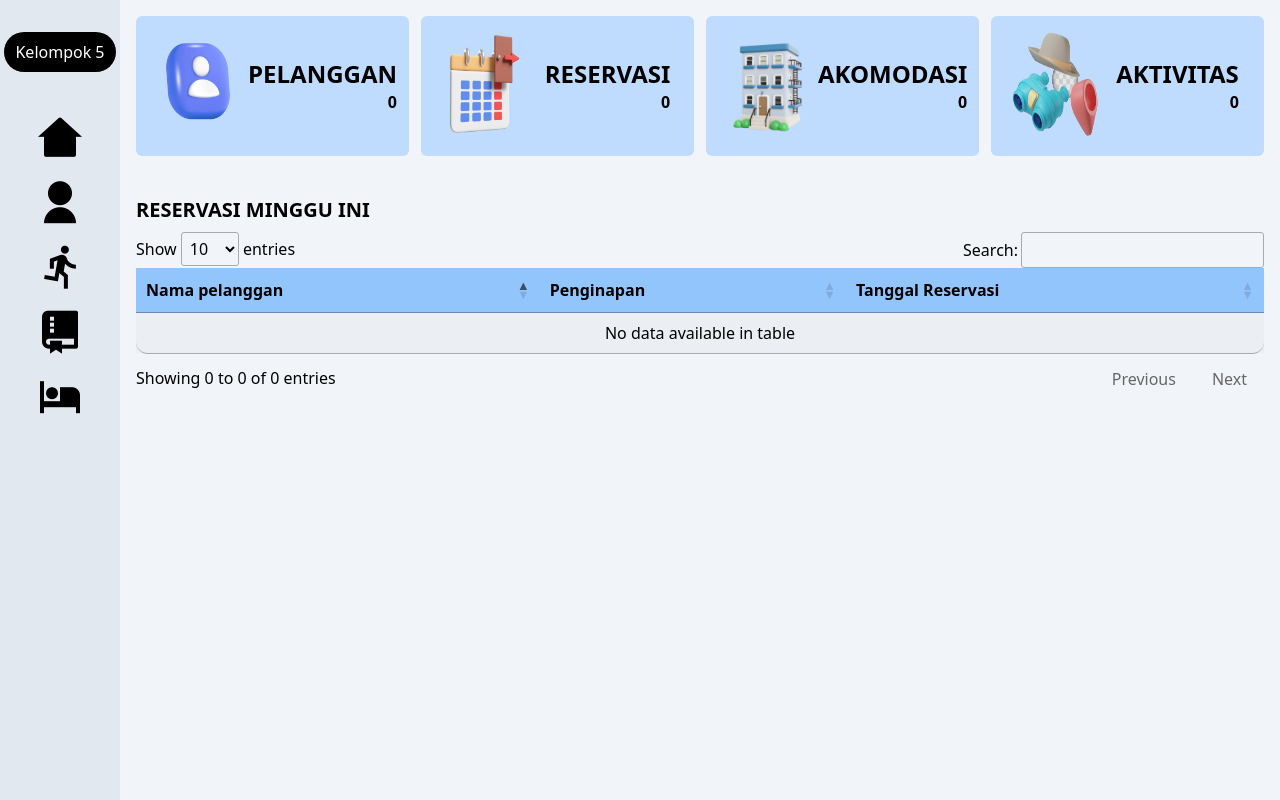
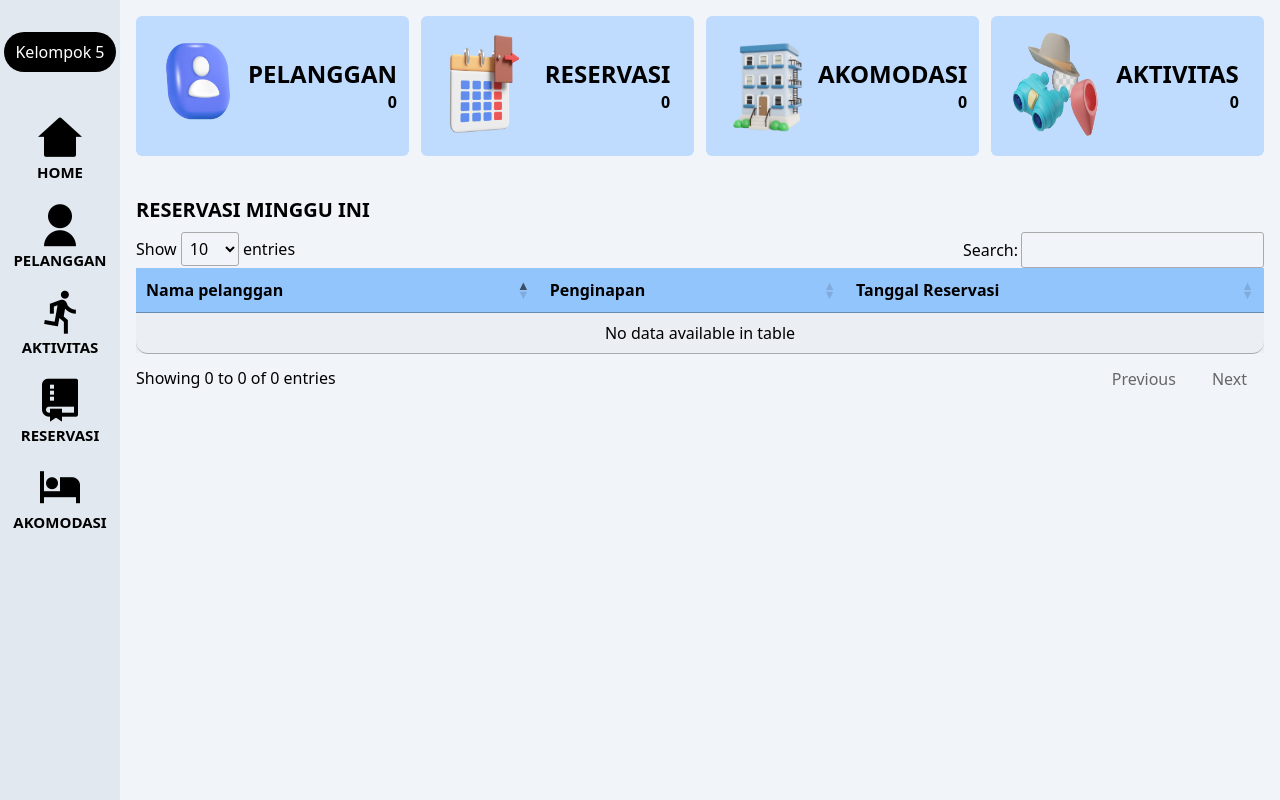
Before and after one commit to Arya0D/tugas3_kelompok5, a PHP site: page / in a window 1280 px wide. Run offline with PHP 8.4, Linux system fonts and the light colour scheme; data that the repository does not hold is empty; some libraries are stand-ins or nearby versions.

Commit message:
Reservation (#19)
* commit

* add navbar and dashboard

* add navbar and dashboard

* Update readme.md

* fix reservation

* fix reservation dan yang lain

* update navbar

---------

Co-authored-by: JosindoRadit <168063657+JosindoRadit@users.noreply.github.com>

```diff
--- a/public/index.php
+++ b/public/index.php
@@ -24,15 +24,36 @@
     <div class="w-full bg-black text-white p-2 text-center rounded-3xl">Kelompok 5</div>
 <div class="mt-10 flex">
     <ul class="mx-auto flex flex-col gap-4">
-    <a href="/" class="text-5xl"><i class="ri-home-2-fill"></i></a>
 
-        <a  href="/user/index" class="text-5xl"><i class="ri-user-fill"></i></a>
+    <div class="flex flex-col">
+    <a href="/" class="text-5xl m-auto"><i class="ri-home-2-fill" a></i></a>
+    <h1 class="uppercase text-center font-bold text-[15px]">home</h1>
+    </div>
 
-        <a href="/activities/index" class="text-5xl"><i class="ri-run-line"></i></a>
+    <div class="flex flex-col">
+    <a  href="/user/index" class="text-5xl m-auto"><i class="ri-user-fill"></i></a>
+    <h1 class="uppercase text-center font-bold text-[15px]">Pelanggan</h1>
+    </div>
 
-        <a href="/reservation/index" class="text-5xl"><i class="ri-git-repository-fill"></i></a>
+    <div class="flex flex-col">
+    <a href="/activities/index" class="text-5xl m-auto"><i class="ri-run-line"></i></a>
+    <h1 class="uppercase text-center font-bold text-[15px]">Aktivitas</h1>
+    </div>
 
-        <a href="/accommodations/index" class="text-5xl"><i class="ri-hotel-bed-fill"></i></a>
+    <div class="flex flex-col flex">
+    <a href="/reservation/index" class="text-5xl m-auto"><i class="ri-git-repository-fill"></i></a>
+    <h1 class="uppercase text-center font-bold text-[15px]">Reservasi</h1>
+    </div>
+
+    <div class="flex flex-col flex">
+    <a href="/accommodations/index" class="text-5xl m-auto"><i class="ri-hotel-bed-fill"></i></a>
+    <h1 class="uppercase text-center font-bold text-[15px]">Akomodasi</h1>
+    </div>
+
+
+
+
+
     </ul>
 </div>
     </div>
```
